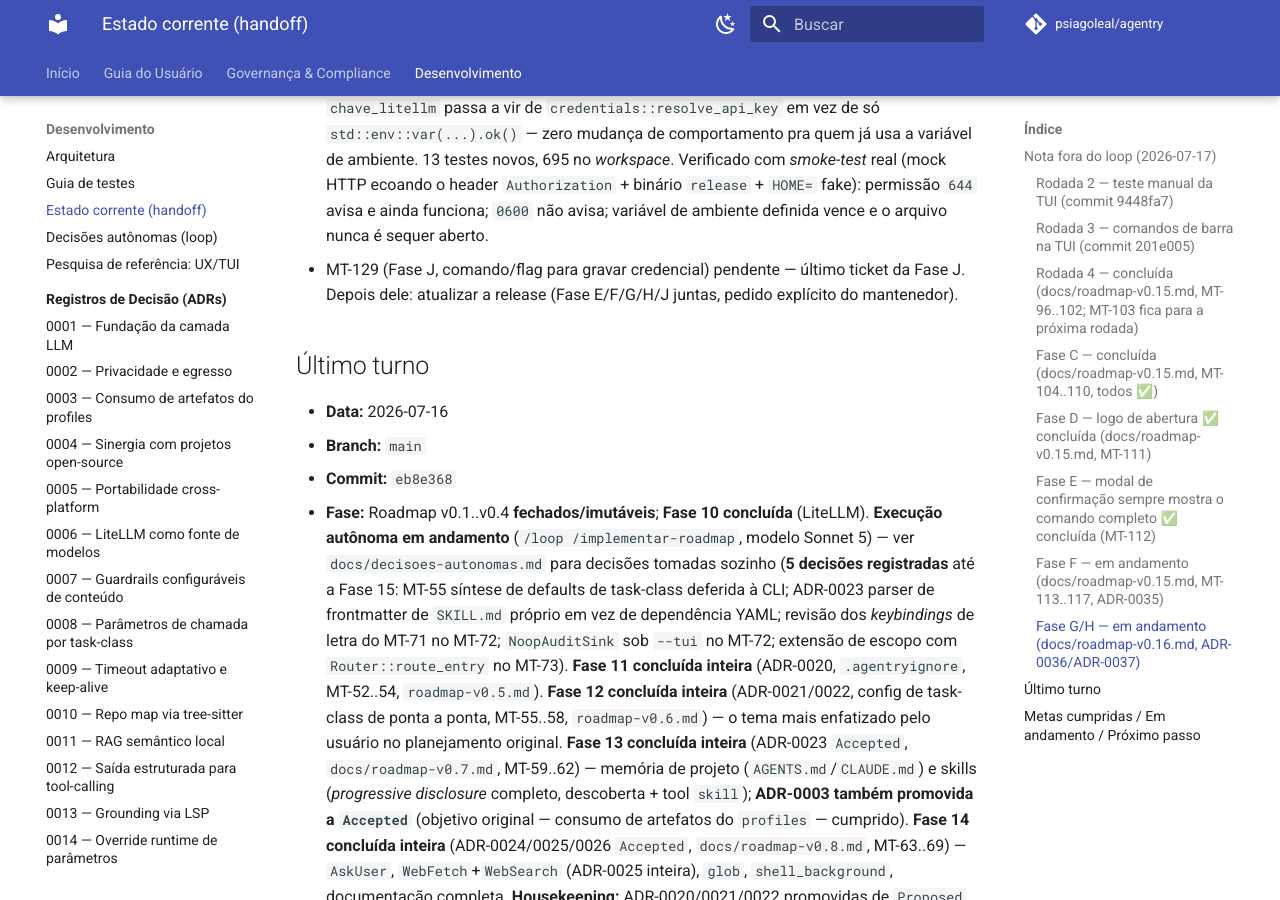
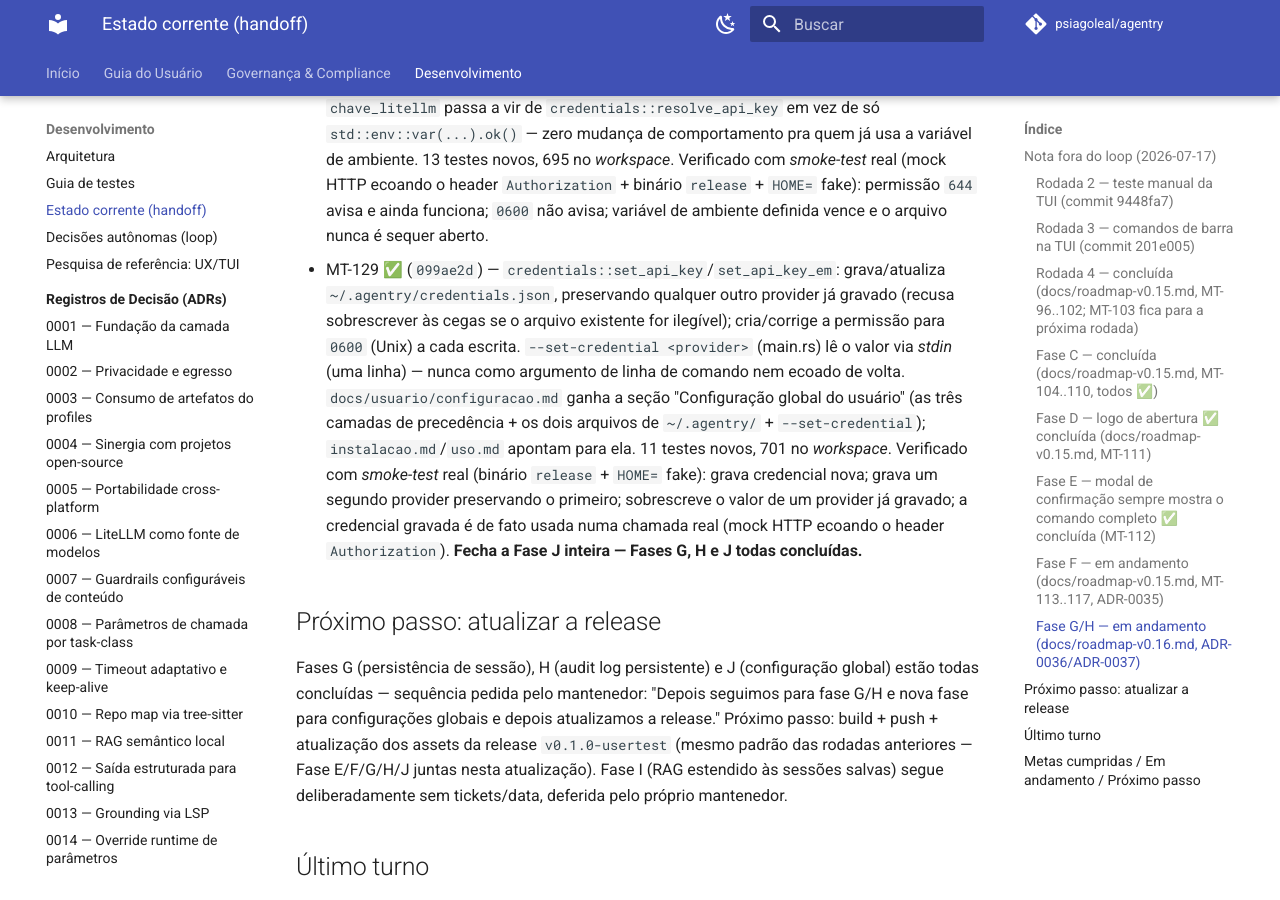
Before and after one commit to psiagoleal/agentry, an MkDocs documentation site: the page built from docs/CURRENT-STATE.md, in a window 1280 px wide and 900 px high, scrolled down 11604 px. Built offline with MkDocs 1.6.1 and Material for MkDocs 9.7.7, drawn with Linux system fonts in a browser that asks for light colours; comment, search, counter and statistics services are not loaded.

Commit message:
docs(handoff): marca MT-129 concluído (099ae2d); fecha a Fase J inteira
Fases G, H e J todas concluídas. Próximo passo: atualizar a release
v0.1.0-usertest (build + push + assets), sequência pedida pelo
mantenedor. Fase I (RAG sobre sessões) segue sem tickets/data.

{agente: Claude Code; modelo: claude-sonnet-5}

```diff
--- a/docs/CURRENT-STATE.md
+++ b/docs/CURRENT-STATE.md
@@ -441,8 +441,27 @@ persistente, RAG estendido a sessões salvas.
   *workspace*. Verificado com *smoke-test* real (mock HTTP ecoando o header `Authorization` +
   binário `release` + `HOME=` fake): permissão `644` avisa e ainda funciona; `0600` não avisa;
   variável de ambiente definida vence e o arquivo nunca é sequer aberto.
-- MT-129 (Fase J, comando/flag para gravar credencial) pendente — último ticket da Fase J.
-  Depois dele: atualizar a release (Fase E/F/G/H/J juntas, pedido explícito do mantenedor).
+- MT-129 ✅ (`099ae2d`) — `credentials::set_api_key`/`set_api_key_em`: grava/atualiza
+  `~/.agentry/credentials.json`, preservando qualquer outro provider já gravado (recusa
+  sobrescrever às cegas se o arquivo existente for ilegível); cria/corrige a permissão para
+  `0600` (Unix) a cada escrita. `--set-credential <provider>` (main.rs) lê o valor via
+  *stdin* (uma linha) — nunca como argumento de linha de comando nem ecoado de volta.
+  `docs/usuario/configuracao.md` ganha a seção "Configuração global do usuário" (as três
+  camadas de precedência + os dois arquivos de `~/.agentry/` + `--set-credential`);
+  `instalacao.md`/`uso.md` apontam para ela. 11 testes novos, 701 no *workspace*. Verificado
+  com *smoke-test* real (binário `release` + `HOME=` fake): grava credencial nova; grava um
+  segundo provider preservando o primeiro; sobrescreve o valor de um provider já gravado; a
+  credencial gravada é de fato usada numa chamada real (mock HTTP ecoando o header
+  `Authorization`). **Fecha a Fase J inteira — Fases G, H e J todas concluídas.**
+
+## Próximo passo: atualizar a release
+
+Fases G (persistência de sessão), H (audit log persistente) e J (configuração global) estão
+todas concluídas — sequência pedida pelo mantenedor: "Depois seguimos para fase G/H e nova
+fase para configurações globais e depois atualizamos a release." Próximo passo: build +
+push + atualização dos assets da release `v0.1.0-usertest` (mesmo padrão das rodadas
+anteriores — Fase E/F/G/H/J juntas nesta atualização). Fase I (RAG estendido às sessões
+salvas) segue deliberadamente sem tickets/data, deferida pelo próprio mantenedor.
 
 ## Último turno
 
```
Also changed, not shown: docs/roadmap-v0.16.md (+12 -4 lines).
